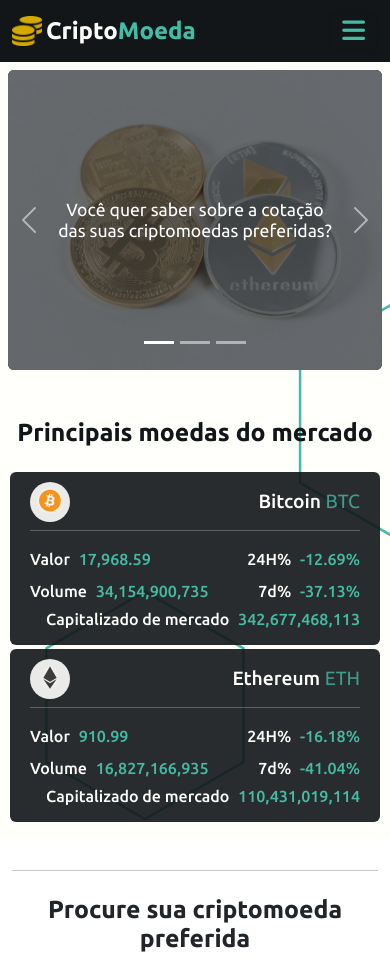
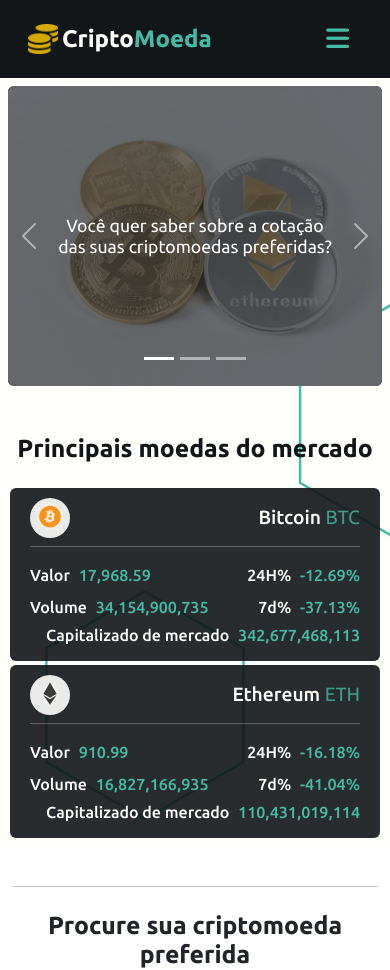
Before and after one commit to IsaacLouzeiro/preco-criptomoedas, a Vue app: page / in a window 390 px wide. Built offline with nearby package versions, Linux system fonts and the light colour scheme.

Commit message:
deixando menu mobile maior

```diff
--- a/src/App.vue
+++ b/src/App.vue
@@ -1,5 +1,5 @@
 <template>
-    <nav class="navbar navbar-expand-lg w-100 p-md-3 sticky-top" :class="scrolled" @scroll.passive="stickyTop()">
+    <nav class="navbar navbar-expand-lg w-100 p-3 sticky-top" :class="scrolled" @scroll.passive="stickyTop()">
         <div class="container-fluid">
             <!-- logo -->
             <a href="#" class="navbar-brand brand d-flex align-items-center"><img src="@/assets/img/logo.png" alt="Logo" width="30" class="me-1">Cripto<span>Moeda</span></a>
```
